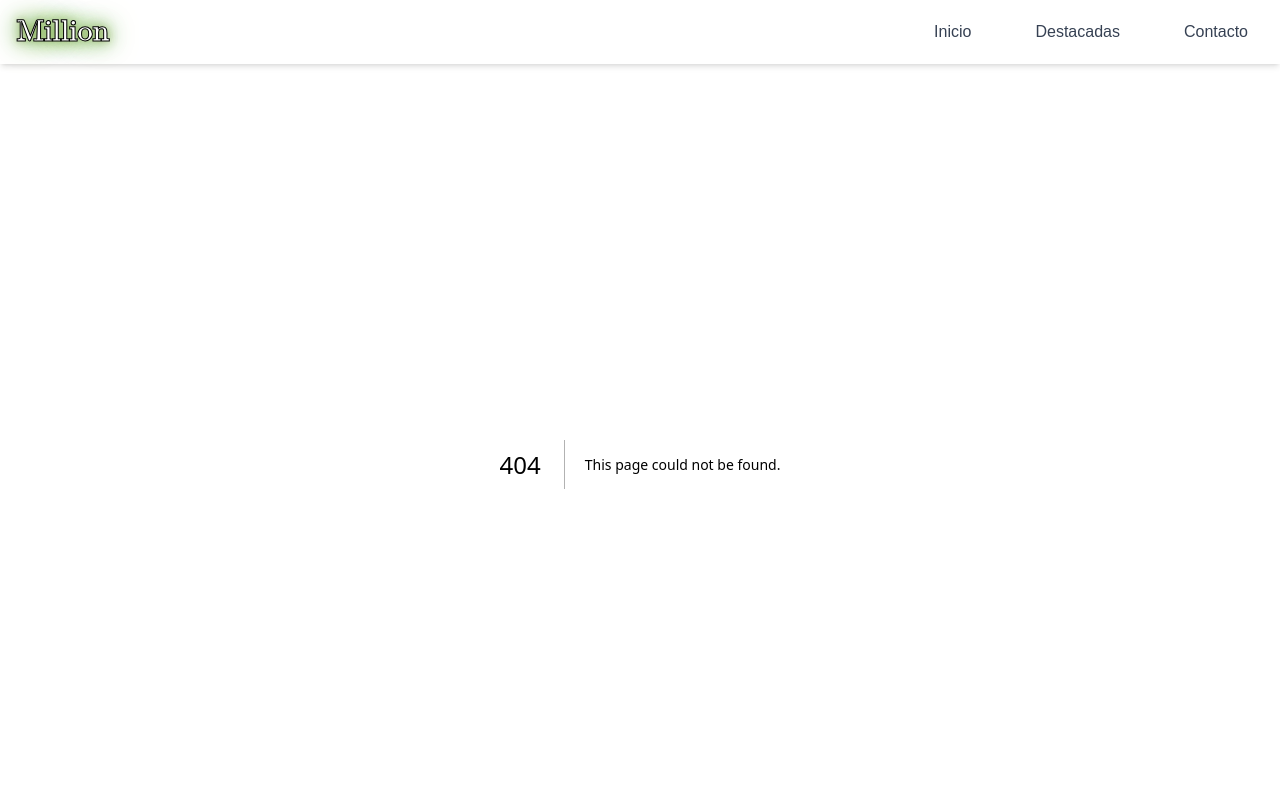
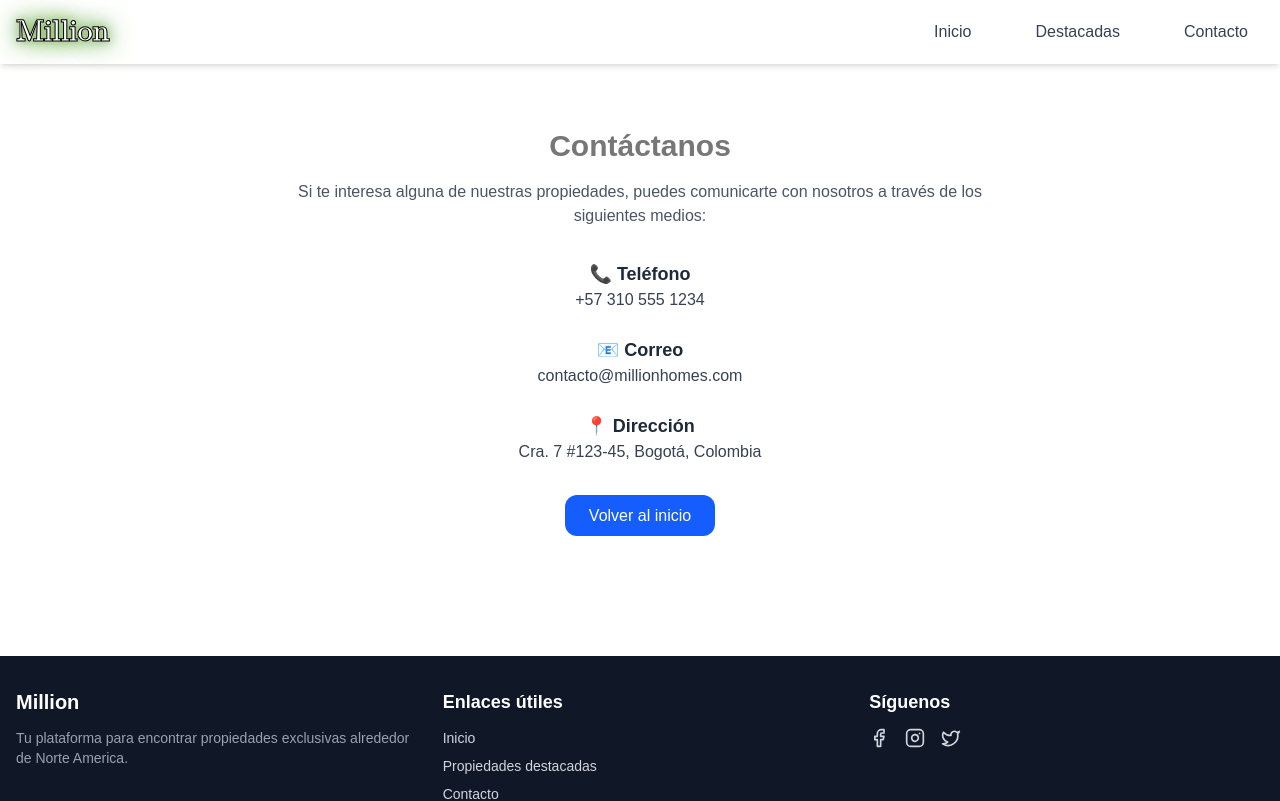
Before and after one commit to elkingutierrex/test-Million-million-frontend, a Next.js app: page /contact in a window 1280 px wide. Before the commit this address had no page. Shown: the top 801 px of the page. Built offline with nearby package versions, Linux system fonts and the light colour scheme.

Commit message:
feat: properties detail

```diff
--- /dev/null
+++ b/src/app/contact/page.tsx
@@ -0,0 +1,39 @@
+import Link from "next/link";
+
+export default function ContactPage() {
+  return (
+    <div className="max-w-3xl mx-auto px-4 py-16 text-center">
+      <h1 className="text-3xl font-bold mb-4">Contáctanos</h1>
+      <p className="text-gray-600 mb-8">
+        Si te interesa alguna de nuestras propiedades, puedes comunicarte con
+        nosotros a través de los siguientes medios:
+      </p>
+
+      <div className="space-y-6">
+        <div>
+          <p className="text-lg font-semibold text-gray-800">📞 Teléfono</p>
+          <p className="text-gray-700">+57 310 555 1234</p>
+        </div>
+
+        <div>
+          <p className="text-lg font-semibold text-gray-800">📧 Correo</p>
+          <p className="text-gray-700">contacto@millionhomes.com</p>
+        </div>
+
+        <div>
+          <p className="text-lg font-semibold text-gray-800">📍 Dirección</p>
+          <p className="text-gray-700">Cra. 7 #123-45, Bogotá, Colombia</p>
+        </div>
+      </div>
+
+      <div className="mt-10">
+        <Link
+          href="/"
+          className="bg-blue-600 text-white px-6 py-3 rounded-xl hover:bg-blue-700 transition"
+        >
+          Volver al inicio
+        </Link>
+      </div>
+    </div>
+  );
+}
--- a/src/app/page.tsx
+++ b/src/app/page.tsx
@@ -2,7 +2,7 @@
 
 import { useState } from "react";
 import PropertyCard from "@/components/PropertyCard";
-import { mockProperties } from "./data/mockProperties";
+import { mockProperties } from "../data/mockProperties";
 import Navbar from "@/components/NavBar";
 
 export default function Home() {
@@ -11,6 +11,13 @@ export default function Home() {
   const [minPrice, setMinPrice] = useState("");
   const [maxPrice, setMaxPrice] = useState("");
 
+  const cleanFilters = () => {
+    setSearch("");
+    setCity("");
+    setMinPrice("");
+    setMaxPrice("");
+  };
+
   const filteredProperties = mockProperties.filter((p) => {
     const matchesSearch =
       p.name.toLowerCase().includes(search.toLowerCase()) ||
@@ -18,6 +25,7 @@ export default function Home() {
     const matchesCity = city ? p.city === city : true;
     const matchesMin = minPrice ? p.price >= Number(minPrice) : true;
     const matchesMax = maxPrice ? p.price <= Number(maxPrice) : true;
+
     return matchesSearch && matchesCity && matchesMin && matchesMax;
   });
 
@@ -32,7 +40,7 @@ export default function Home() {
           </h1>
 
           {/* Filters */}
-          <div className="bg-white shadow rounded-lg p-4 mb-8 grid grid-cols-1 md:grid-cols-4 gap-4">
+          <div className="bg-white shadow rounded-lg p-4 mb-8 grid grid-cols-1 md:grid-cols-5 gap-4">
             <input
               type="text"
               placeholder="Buscar por nombre o dirección"
@@ -69,6 +77,12 @@ export default function Home() {
               value={maxPrice}
               onChange={(e) => setMaxPrice(e.target.value)}
             />
+            <button
+              onClick={cleanFilters}
+              className="bg-gray-800 text-white rounded-lg p-2 hover:bg-gray-700 transition"
+            >
+              Limpiar filtros
+            </button>
           </div>
 
           {/* Grid - properties */}
--- a/src/app/property/[id]/page.tsx
+++ b/src/app/property/[id]/page.tsx
@@ -2,11 +2,15 @@
 import { useParams } from "next/navigation";
 import Image from "next/image";
 import Link from "next/link";
-import { mockProperties } from "@/app/data/mockProperties";
+import { mockProperties } from "@/data/mockProperties";
 
-export default function PropertyDetailPage() {
+export default function PropertyDetailPage({
+  params,
+}: {
+  params: { id: string };
+}) {
   const id = useParams();
-  const property = mockProperties.find((prop) => prop.id === id);
+  const property = mockProperties.find((prop) => prop.id === params.id);
 
   if (!property) {
     return (
--- a/src/app/data/mockProperties.ts
+++ b/src/data/mockProperties.ts
@@ -28,4 +28,22 @@ export const mockProperties: Property[] = [
     city: "Cali",
     imageUrl: "https://images.unsplash.com/photo-1599423300746-b62533397364?w=800",
   },
+  {
+    id: "4",
+    name: "Apartamento en Medellín",
+    address: "El Poblado, Medellín",
+    price: 650000000,
+     country: "Colombia",
+    city: "Medellín",
+    imageUrl: "https://images.unsplash.com/photo-1560185127-6ed189bf02f4?w=800",
+  },
+  {
+    id: "5",
+    name: "Villa de Lujo en Cartagena",
+    address: "Bocagrande, Cartagena",
+    price: 2500000000,
+    country: "Colombia",
+    city: "Cartagena",
+    imageUrl: "https://images.unsplash.com/photo-1605276374104-dee2a0ed3cd6?w=800",
+  },
 ];
```
